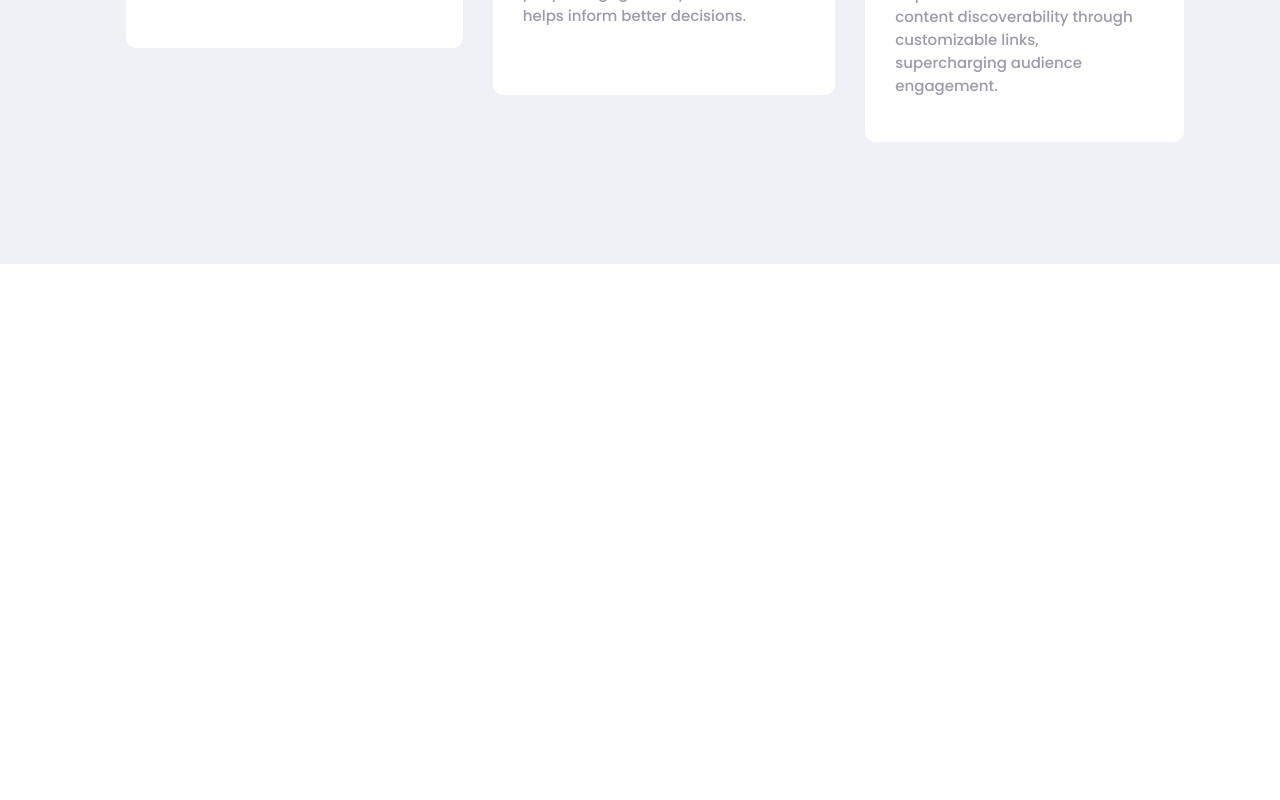
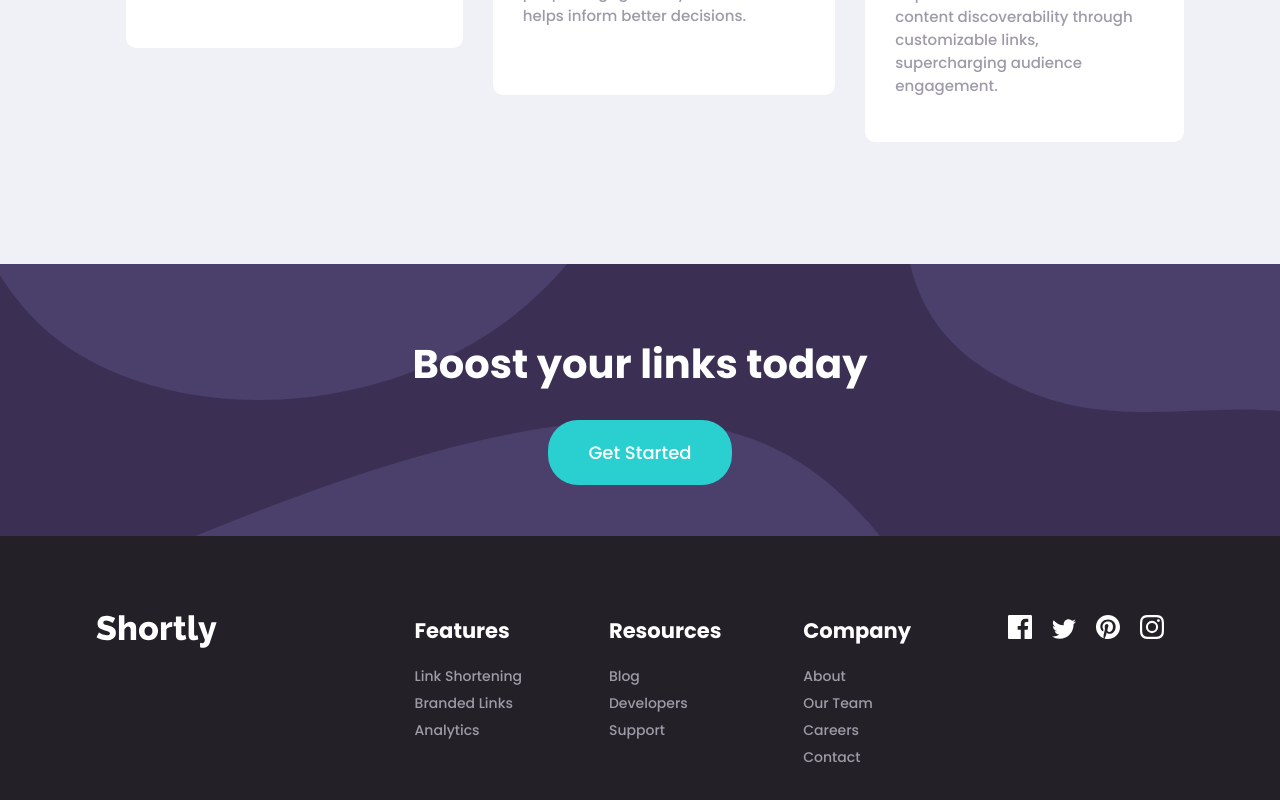
Before and after one commit to yusufneeson/react-url-shortening, a React (Create React App) app: page / in a window 1280 px wide. Shown: the part 1416-2216 px from the top of the page. Before the commit the page ends 1680 px from the top, so only its background shows below. Built offline with nearby package versions, Linux system fonts and the light colour scheme.

Commit message:
App.js: Mount CTA & Footer

```diff
--- a/src/App.js
+++ b/src/App.js
@@ -1,3 +1,5 @@
+import Cta from "./components/cta";
+import Footer from "./components/footer";
 import Header from "./components/header";
 import Hero from "./components/hero";
 import Main from "./components/main";
@@ -9,6 +11,8 @@ function App() {
 			<main>
 				<Hero />
 				<Main />
+				<Cta />
+				<Footer />
 			</main>
 		</div>
 	);
```
